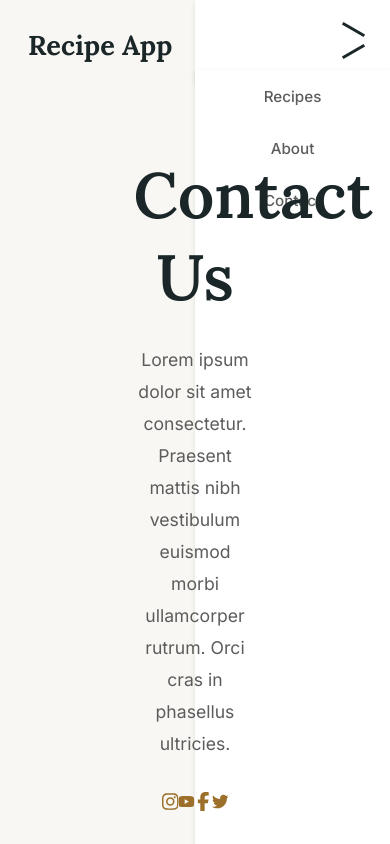
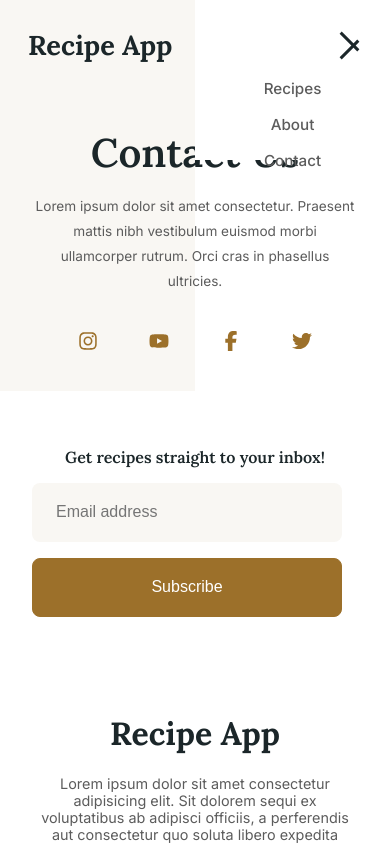
Before and after one commit to Hira-Haider-46/React-Recipe-App, a React (Vite) app: page /contact in a window 390 px wide. Both pictures are taken after a click on the element 349 px from the left and 45 px from the top of the page. Shown: the top 844 px of the page. Built offline with nearby package versions, Linux system fonts and the light colour scheme; no server answers; the database is empty.

Commit message:
media queries added in contact and not found page

```diff
--- a/src/CommonComponents/HeaderSection/HeaderSection.css
+++ b/src/CommonComponents/HeaderSection/HeaderSection.css
@@ -19,3 +19,36 @@
     font-size: 1.1rem;
     font-weight: 400;
 }
+
+@media (max-width: 850px) {
+    .header {
+        width: 80%;
+        margin: 2em auto 1em auto;
+    }
+
+    .header h1 {
+        font-size: 3rem;
+    }
+
+    .header p {
+        font-size: 0.95rem;
+        line-height: 28px;
+    }
+}
+
+@media (max-width: 480px) {
+    .header {
+        width: 95%;
+        padding: 0.8em 1.5em;
+        margin: 1.5em auto;
+    }
+
+    .header h1 {
+        font-size: 2.5rem;
+    }
+
+    .header p {
+        font-size: 0.85rem;
+        line-height: 25px;
+    }
+}
--- a/src/CommonComponents/Navbar/Navbar.css
+++ b/src/CommonComponents/Navbar/Navbar.css
@@ -5,6 +5,7 @@ nav {
     justify-content: space-between;
     align-items: center;
     width: 100%;
+    position: relative;
 }
 
 nav a {
@@ -18,12 +19,21 @@ nav a {
 nav ul {
     display: flex;
     flex-direction: row;
+    transition: opacity 0.3s ease, visibility 0.3s ease;
+    opacity: 0;
+    visibility: hidden;
+}
+
+nav ul.open {
+    opacity: 1;
+    visibility: visible;
 }
 
 nav ul li {
     list-style: none;
     position: relative;
     padding: 0.5em 0;
+    text-align: center;
 }
 
 nav ul li a {
@@ -32,28 +42,34 @@ nav ul li a {
     font-weight: 500;
     margin: 0 2.5em;
     font-family: "Inter", sans-serif;
+    transition: color 0.3s ease;
 }
 
 nav ul li::after {
     content: '';
     position: absolute;
-    left: 31px;
+    left: 50%;
     bottom: 0;
     width: 0;
     height: 2px;
     background: #9c702a;
-    transition: width 0.3s ease;
+    transition: width 0.4s ease, left 0.4s ease;
 }
 
 nav ul li:hover::after {
-    width: 55%;
+    width: 100%;
+    left: 0;
+}
+
+nav ul li:hover a {
+    color: #1b2629;
 }
 
 .menu-toggle {
     display: none;
     flex-direction: column;
     cursor: pointer;
-    transition: all 0.9s ease;
+    transition: all 0.3s ease;
 }
 
 .menu-toggle .bar {
@@ -61,10 +77,11 @@ nav ul li:hover::after {
     width: 25px;
     background-color: #1b2629;
     margin: 4px 0;
+    transition: transform 0.8s ease, opacity 0.6s ease;
 }
 
-.menu-toggle.open .bar {
-    transform: rotate(30deg);
+.menu-toggle.open .bar:nth-child(1) {
+    transform: translateY(7px) rotate(45deg);
 }
 
 .menu-toggle.open .bar:nth-child(2) {
@@ -72,28 +89,30 @@ nav ul li:hover::after {
 }
 
 .menu-toggle.open .bar:nth-child(3) {
-    transform: rotate(-30deg);
-}
-
-.bar {
-    width: 25px;
-    height: 3px;
-    background-color: #333;
-    margin: 4px;
-    transition: all 0.9s ease;
+    transform: translateY(-7px) rotate(-45deg);
 }
 
 @media (max-width: 1000px) {
+    body {
+        overflow-x: hidden;
+    }
 
     .bg {
-        width: 30%;
-        background-color: white;
-        align-items: end;
         position: absolute;
         top: 0;
         right: 0;
-        padding: 1.5em;
-        box-shadow: 0 2px 5px rgba(0, 0, 0, 0.1);
+        width: 30%;
+        background-color: white;
+        transform: translateX(100%);
+        opacity: 0;
+        transition: transform 0.7s ease-in-out, opacity 0.7s ease-in-out;
+        height: 100vh;
+        z-index: -1;
+    }
+
+    .bg.open {
+        transform: translateX(0);
+        opacity: 1;
     }
 
     nav ul {
@@ -104,25 +123,12 @@ nav ul li:hover::after {
         flex-direction: column;
         width: 30%;
         height: 100%;
-        display: none;
-        box-shadow: 0 2px 5px rgba(0, 0, 0, 0.1);
-    }
-
-    nav ul.open {
-        display: flex;
-    }
-
-    nav ul li {
-        padding: 1em 0;
-        text-align: center;
-    }
-
-    nav ul li::after {
-        left: 30%;
+        z-index: 1;
     }
 
     nav ul li:hover::after {
         width: 40%;
+        left: 30%;
     }
 
     .menu-toggle {
--- a/src/CommonComponents/Navbar/Navbar.jsx
+++ b/src/CommonComponents/Navbar/Navbar.jsx
@@ -4,23 +4,37 @@ import './Navbar.css';
 
 function Navbar() {
     const [isOpen, setIsOpen] = useState(false);
+    const [showMenu, setShowMenu] = useState(false);
 
     const toggleMenu = () => {
-        setIsOpen(!isOpen);
+        if (!isOpen) {
+            setIsOpen(true);
+            setTimeout(() => {
+                setShowMenu(true);
+            }, 700);
+        } else {
+            setShowMenu(false);
+            setTimeout(() => {
+                setIsOpen(false);
+            }, 300);
+        }
     };
 
     const handleLinkClick = () => {
+        setShowMenu(false);
         setIsOpen(false);
     };
 
     return (
         <nav>
             <h1><Link to="/">Recipe App</Link></h1>
-            <div className={`menu-toggle ${isOpen ? 'open bg' : ''}`} onClick={toggleMenu}>
+            <div className={`menu-toggle ${isOpen ? 'open' : ''}`} onClick={toggleMenu}>
                 <div className="bar"></div>
                 <div className="bar"></div>
                 <div className="bar"></div>
             </div>
+            <div className={`bg ${isOpen ? 'open' : ''}`}></div>
+            {showMenu && (
                 <ul className={isOpen ? 'open' : ''}>
                     <li>
                         <Link to="/recipes" onClick={handleLinkClick}>Recipes</Link>
@@ -32,6 +46,7 @@ function Navbar() {
                         <Link to="/contact" onClick={handleLinkClick}>Contact</Link>
                     </li>
                 </ul>
+            )}
         </nav>
     );
 }
--- a/src/Pages/Contact/Contact.css
+++ b/src/Pages/Contact/Contact.css
@@ -3,3 +3,24 @@
     width: 17%;
     margin: 0 auto 2em auto;
 }
+
+@media (max-width: 1000px) {
+    .icons {
+        width: 30%;
+        font-size: 1.75rem;
+    }
+}
+
+@media (max-width: 768px) {
+    .icons {
+        width: 40%;
+        font-size: 1.5rem;
+    }
+}
+
+@media (max-width: 480px) {
+    .icons {
+        width: 60%;
+        font-size: 1.25rem;
+    }
+}
--- a/src/Pages/Contact/Contact.jsx
+++ b/src/Pages/Contact/Contact.jsx
@@ -2,8 +2,8 @@ import React, { useEffect } from 'react';
 import { FaInstagram, FaFacebookF, FaTwitter } from "react-icons/fa6";
 import { FaYoutube } from "react-icons/fa";
 import HeaderSection from '../../CommonComponents/HeaderSection';
+import AOS from 'aos';
 import './Contact.css';
-import AOS from 'aos';
 
 function Contact() {
   useEffect(() => {
--- a/src/Pages/NotFound/NotFound.css
+++ b/src/Pages/NotFound/NotFound.css
@@ -20,3 +20,45 @@
     line-height: 32px;
     margin: 1.5em 0;
 }
+
+@media (max-width: 1000px) {
+    .not-found {
+        width: 70%;
+    }
+
+    .not-found h1 {
+        font-size: 2.5rem;
+    }
+
+    .not-found p {
+        font-size: 1rem;
+    }
+}
+
+@media (max-width: 768px) {
+    .not-found {
+        width: 85%;
+    }
+
+    .not-found h1 {
+        font-size: 2.25rem;
+    }
+
+    .not-found p {
+        font-size: 0.95rem;
+    }
+}
+
+@media (max-width: 480px) {
+    .not-found {
+        width: 95%;
+    }
+
+    .not-found h1 {
+        font-size: 2rem;
+    }
+
+    .not-found p {
+        font-size: 0.9rem;
+    }
+}
```
Lines whose indentation alone changed are shown as unchanged.
